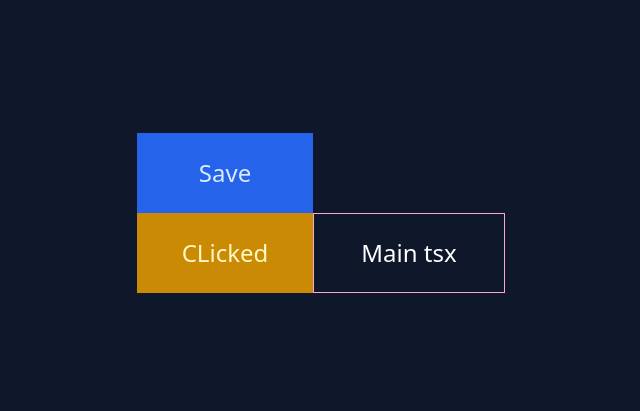
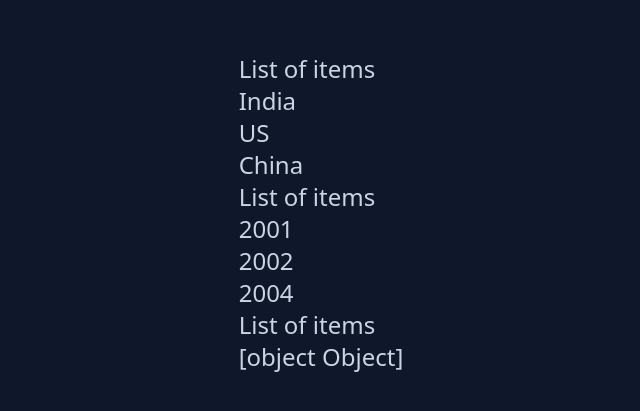
Before and after one commit to designervenkat/nxt-ts-series, a React (Vite) app: page / in a window 1280 px wide. Shown: the part 187-598 px from the top of the page, without its empty margins (319-959 px from the left). Built offline with nearby package versions, Linux system fonts and the light colour scheme.

Commit message:
Generics and Restriction

```diff
--- a/src/App.tsx
+++ b/src/App.tsx
@@ -1,35 +1,37 @@
-// import Auth from "./components/context/auth-context/Auth"
-// import { AuthContextProvider } from "./components/context/auth-context/AuthContext"
-// import Card from "./components/context/theme-context/Card"
-// import { ThemeContextProvider } from "./components/context/theme-context/ThemeContext"
-
-
-import { CustomButton } from "./components/html/Button"
-import Card from "./components/html/Card"
+import { ResuableLists } from "./components/generics/ResuableList"
+import { PassNumber } from "./components/restrictions-num/Number"
 
 function App() {
-
+    const superHeros = [
+        {firstName: "Superman", lastName: "Clark", age: 20}
+    ]
 
    return (
     <>
-    {/* <ThemeContextProvider>
-        <Card />
-    </ThemeContextProvider>
-
-
-    <AuthContextProvider>
-        <Auth />
-    </AuthContextProvider> */}
 
 
 
+    {/* List countries  */}
+    <ResuableLists
+        items={["India", "US", "China"]} // Array of strings[]
+        onClick={(item) => console.log(item)
+    }/>
 
 
-        <Card />
+    {/* List year  */}
+    <ResuableLists
+        items={[2001, 2002, 2004]} // Array of number[]
+        onClick={(item) => console.log(item)
+    }/>
 
-           <CustomButton variants="secondary" onClick={() => console.log("Clicked from App tsx")}>
-       CLicked
-    </CustomButton>
+
+    {/* Products key value pair {key-name} */}
+    <ResuableLists
+        items={superHeros} // Array of objects[{ key | value }]
+        onClick={(item) => console.log(item)
+    }/>
+
+
 
 
     </>
--- /dev/null
+++ b/src/components/generics/ResuableList.tsx
@@ -0,0 +1,28 @@
+import React from "react"
+
+type ListItemsProps = {
+    firstName: string
+    lastName: string
+    age: number
+}
+
+type ListProps<T> = {
+    // items: string[] | number[]
+    items: T[]
+    onClick: (value: T) => void
+    renderListItem?: (item: T) => React.ReactNode
+}
+
+export const ResuableLists = <T extends string | number | ListItemsProps>({items, onClick,renderListItem }:ListProps<T>) => {
+    return (
+        <div>
+            <h2>List of items</h2>
+            {items.map((item, index) => (
+                <div key={index} onClick={() => onClick(item)}>
+                    {/* {item} */}
+                    {renderListItem ? renderListItem(item) : item.toString()}
+                </div>
+            ))}
+        </div>
+    )
+}
--- /dev/null
+++ b/src/components/restrictions-num/Number.tsx
@@ -0,0 +1,33 @@
+type NumberType = {
+ value: number,
+}
+
+type PositiveNumber = NumberType & {
+    isPositive?: boolean,
+    isNegative?: never,
+    isZero?: never
+}
+
+
+type NegativeNumber = NumberType & {
+    isNegative?: boolean,
+    isPositive?: never,
+    isZero?: never
+}
+
+type ZeroNumber = NumberType & {
+    isZero?: boolean
+    isPositive?: never,
+    isNegative?: never,
+}
+
+
+
+type NumberProps = PositiveNumber | NegativeNumber | ZeroNumber
+export const PassNumber = ({value, isPositive, isNegative, isZero}: NumberProps) => {
+    return (
+        <div>
+            {value} {isPositive && "Positive"} {isNegative && "Negative"} {isZero && "Zero"}
+        </div>
+    )
+}
--- a/src/main.tsx
+++ b/src/main.tsx
@@ -2,17 +2,13 @@
 import { createRoot } from 'react-dom/client'
 import App from './App.tsx'
 import './index.css'
-import { CustomButton } from './components/html/Button.tsx'
-
 
 createRoot(document.getElementById('root')!).render(
   <StrictMode>
     <>
     <App />
 
-   <CustomButton variants='ghost' title='somebutton' onClick={() => console.log("Main tsx clicked")}>
-    Main tsx
-   </CustomButton>
+
     </>
   </StrictMode>,
 )
```
